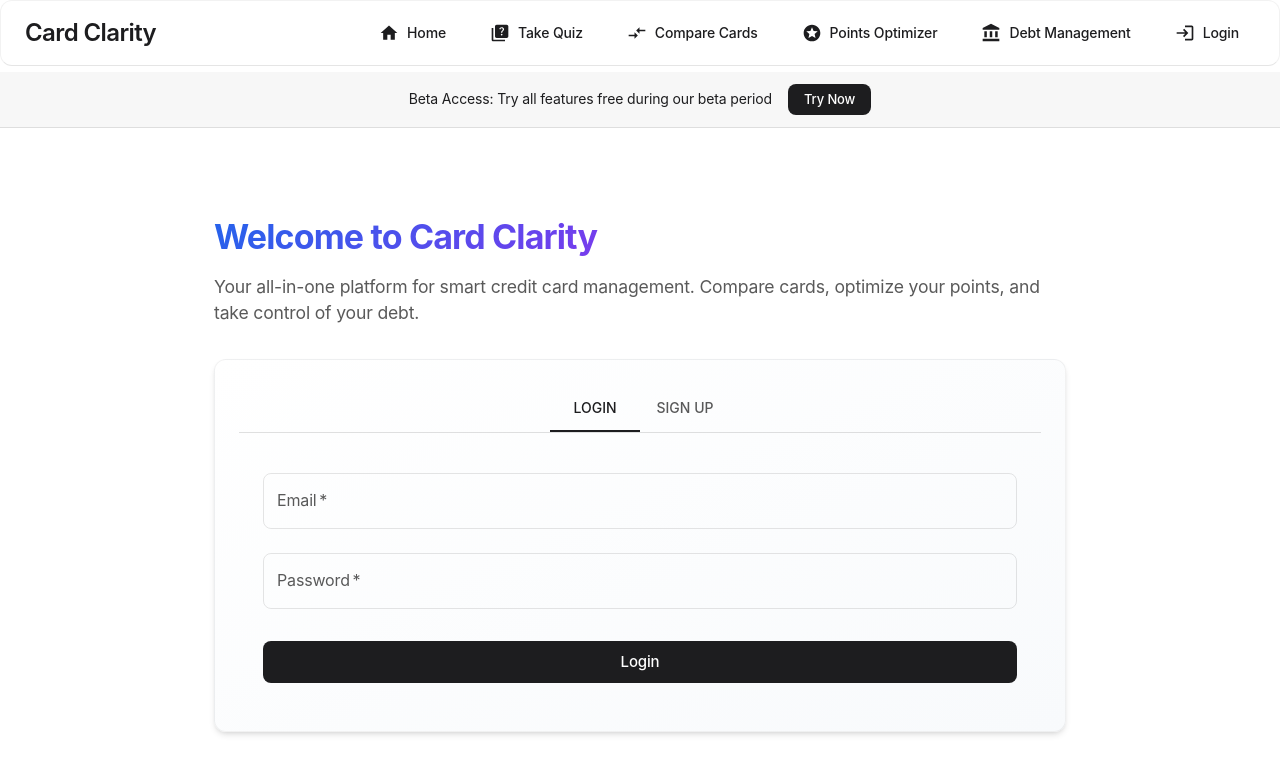
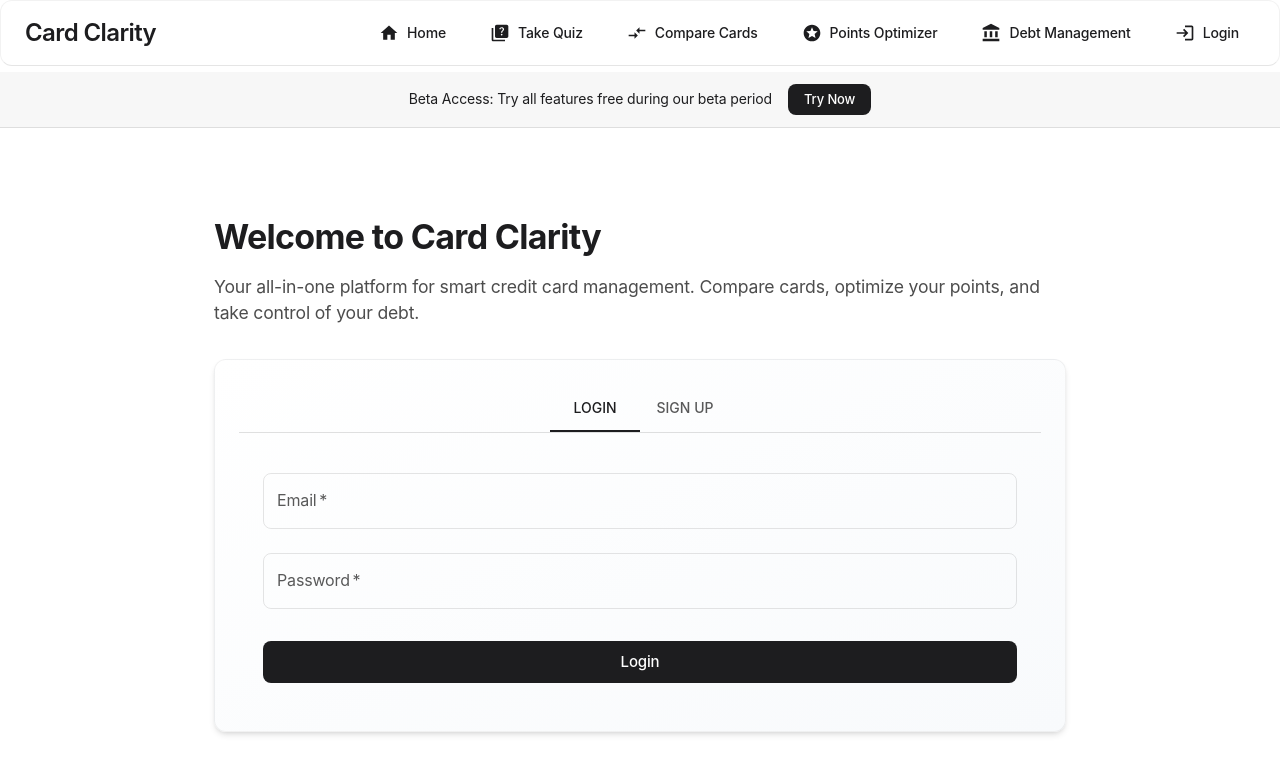
Before and after one commit to nickjackson801/card-clarity, a React (Vite) app: page /auth in a window 1280 px wide. Shown: the top 774 px of the page. Built offline with nearby package versions, Linux system fonts and the light colour scheme.

Commit message:
Update welcome message styling to match minimalist theme

```diff
--- a/src/pages/Auth.tsx
+++ b/src/pages/Auth.tsx
@@ -94,11 +94,8 @@ const Auth = () => {
           sx={{
             fontWeight: 700,
             mb: 2,
-            background: 'linear-gradient(135deg, #2563eb 0%, #7c3aed 50%, #059669 100%)',
-            backgroundClip: 'text',
-            WebkitBackgroundClip: 'text',
-            color: 'transparent',
-            WebkitTextFillColor: 'transparent',
+            color: '#1d1d1f',
+            letterSpacing: '-0.02em'
           }}
         >
           Welcome to Card Clarity
@@ -107,7 +104,13 @@ const Auth = () => {
           variant="body1"
           color="text.secondary"
           paragraph
-          sx={{ mb: 4, fontSize: '1.1rem' }}
+          sx={{
+            mb: 4,
+            fontSize: '1.1rem',
+            color: 'rgba(0, 0, 0, 0.7)',
+            letterSpacing: '-0.01em',
+            lineHeight: 1.5
+          }}
         >
           Your all-in-one platform for smart credit card management. Compare cards, optimize your points, and take control of your debt.
         </Typography>
```
